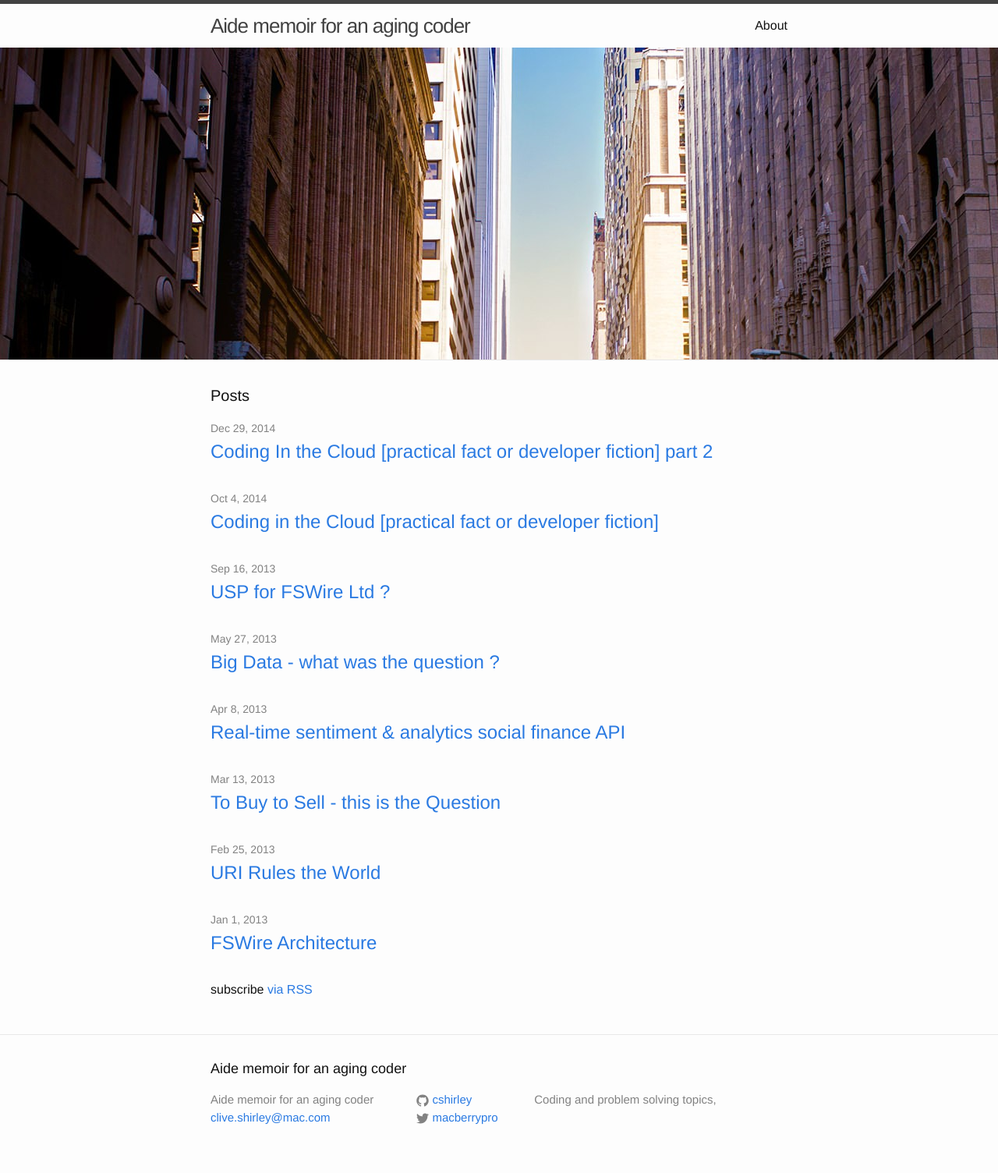
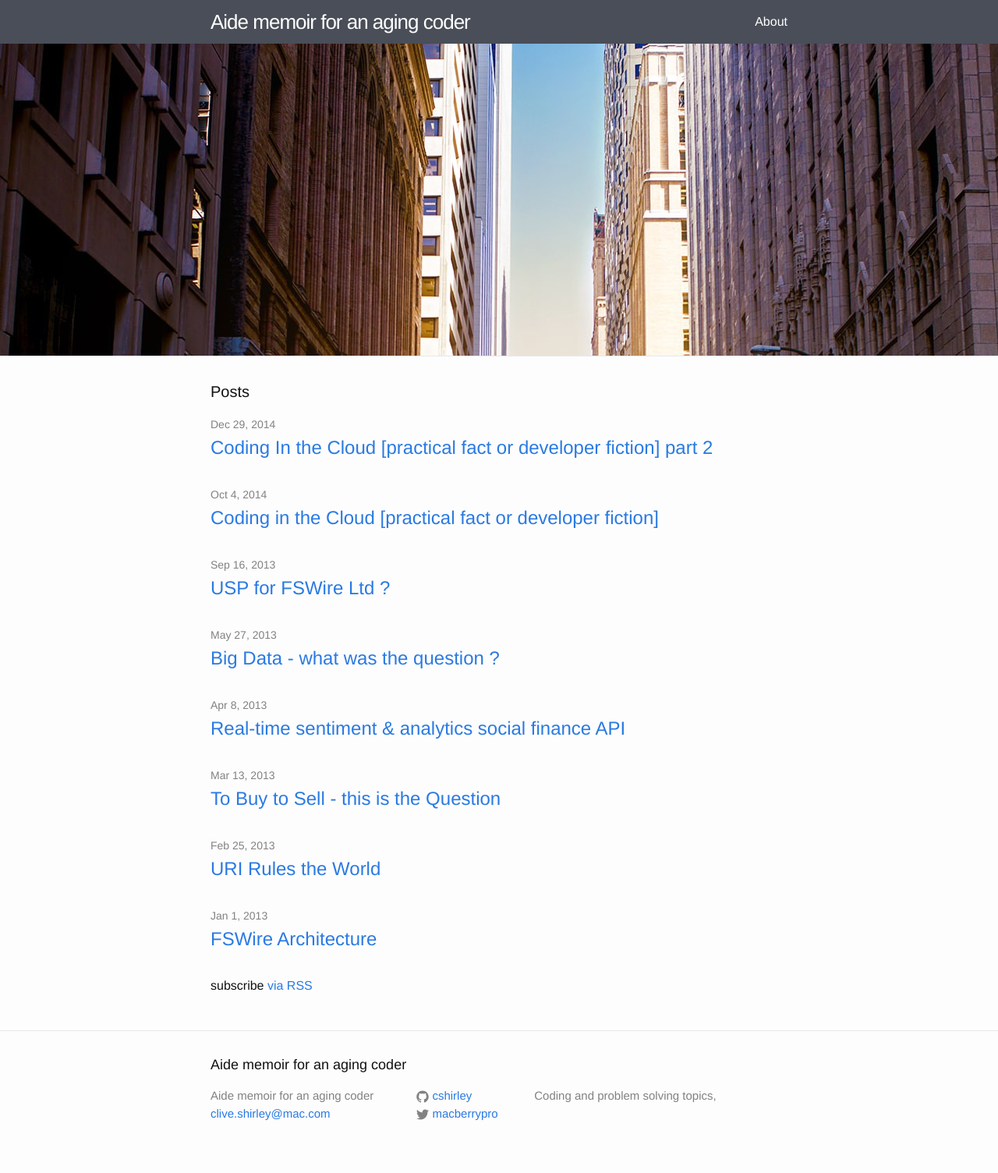
Before and after one commit to cshirley/cshirley.github.io, a Jekyll site: the page built from index.html, in a window 1280 px wide. Shown: the whole page at 78% size. Built offline with Jekyll 4.4.1, drawn with Linux system fonts in a browser that asks for light colours.

Commit message:
Add Site Style variables for menu

```diff
--- a/_config.yml
+++ b/_config.yml
@@ -21,6 +21,7 @@ markdown: kramdown
 comments:
   disqus:
     short_name: macberryprocom
+
 analytics:
   googleUA:
     tracking_id: UA-58277687-1
--- a/_sass/_layout.scss
+++ b/_sass/_layout.scss
@@ -2,7 +2,8 @@
  * Site header
  */
 .site-header {
-    border-top: 5px solid $grey-color-dark;
+    background-color: $site-menu-bg-color;
+    //border-top: 5px solid $grey-color-dark;
     border-bottom: 1px solid $grey-color-light;
     min-height: 56px;
 
@@ -18,6 +19,7 @@
 }
 
 .site-title {
+    color: $site-title-color ;
     font-size: 26px;
     font-weight: 300;
     line-height: 56px;
@@ -27,7 +29,7 @@
 
     &,
     &:visited {
-        color: $grey-color-dark;
+        color: $site-title-color;
     }
 }
 
@@ -40,7 +42,9 @@
     }
 
     .page-link {
-        color: $text-color;
+        // color: $text-color;
+
+        color: $site-title-color;
         line-height: $base-line-height;
 
         // Gaps between nav items, but not on the last one
--- a/css/main.scss
+++ b/css/main.scss
@@ -3,7 +3,8 @@
 ---
 @charset "utf-8";
 
-
+$site-title-color: white;
+$site-menu-bg-color: #494E58;
 
 // Our variables
 $base-font-family: "Helvetica Neue", Helvetica, Arial, sans-serif;
```
